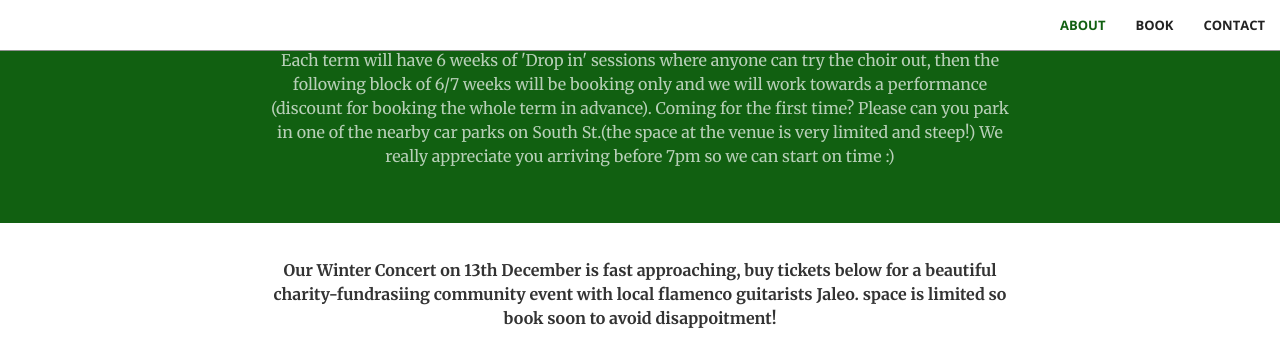
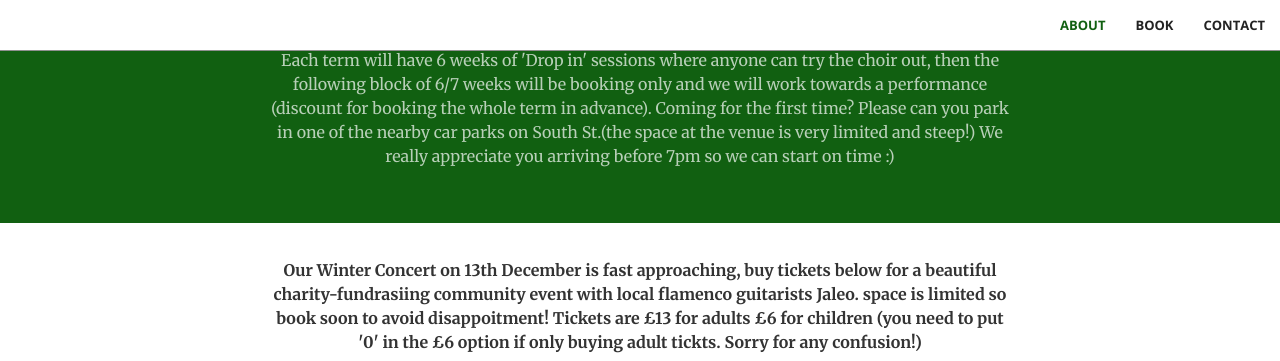
Before and after one commit to thewildchoir/thewildchoir-website, a Jekyll site: the page built from index.html, in a window 1280 px wide and 900 px high, scrolled down 1095 px, cut to the strip 0-361 px from the top of the window. Built offline with Jekyll 4.4.1, drawn with Linux system fonts in a browser that asks for light colours.

Commit message:
Update booking.html

```diff
--- a/_includes/booking.html
+++ b/_includes/booking.html
@@ -2,7 +2,7 @@
     <div class="container">
        <div class="row">
             <div class="col-lg-8 col-lg-offset-2 text-center">
-                <p class="text-book"><b> Our Winter Concert on 13th December is fast approaching, buy tickets below for a beautiful charity-fundrasiing community event with local flamenco guitarists Jaleo. space is limited so book soon to avoid disappoitment!
+                <p class="text-book"><b> Our Winter Concert on 13th December is fast approaching, buy tickets below for a beautiful charity-fundrasiing community event with local flamenco guitarists Jaleo. space is limited so book soon to avoid disappoitment! Tickets are £13 for adults £6 for children (you need to put '0' in the £6 option if only buying adult tickts. Sorry for any confusion!)
                     </p>
 
         <script async
```
